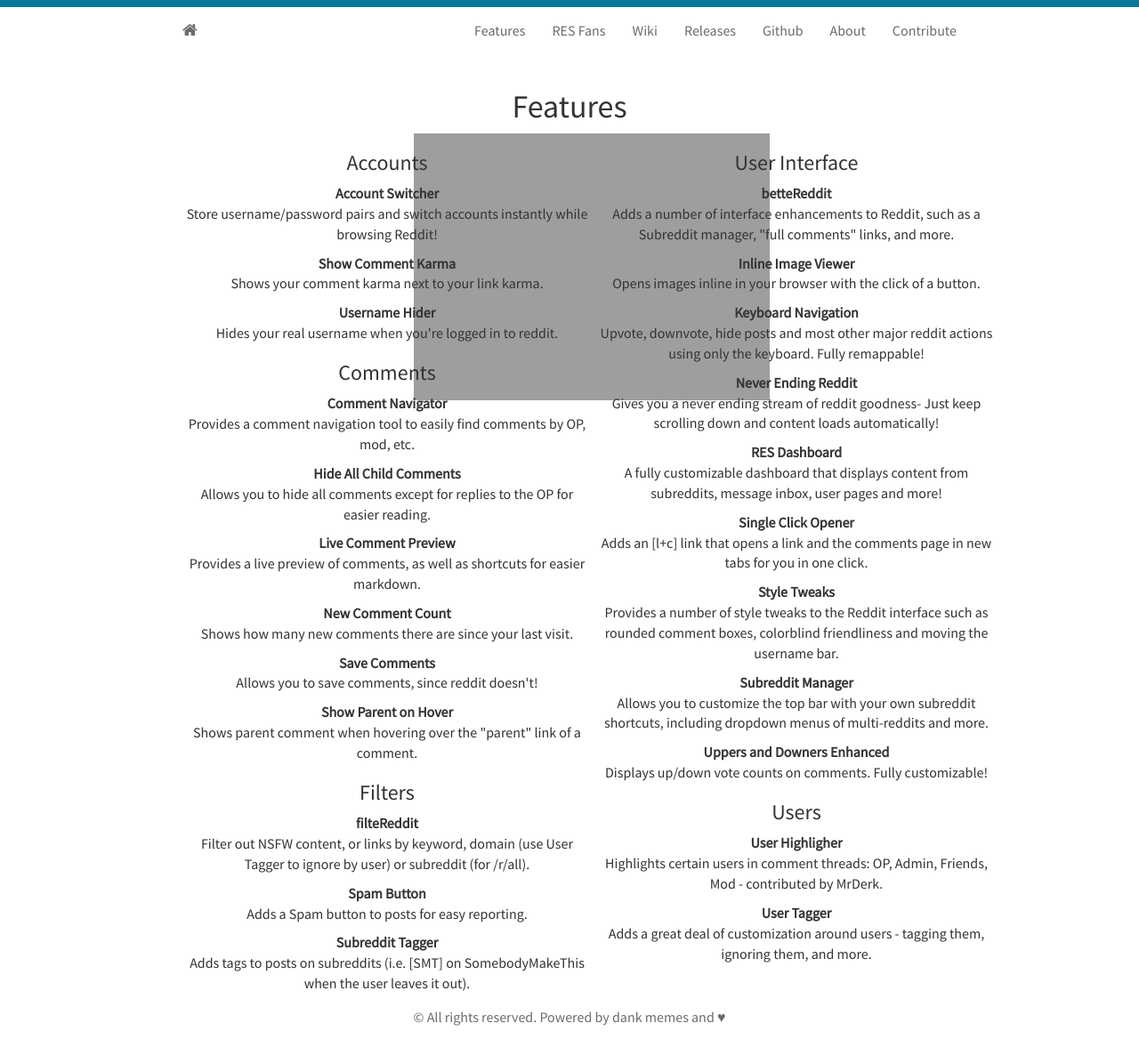
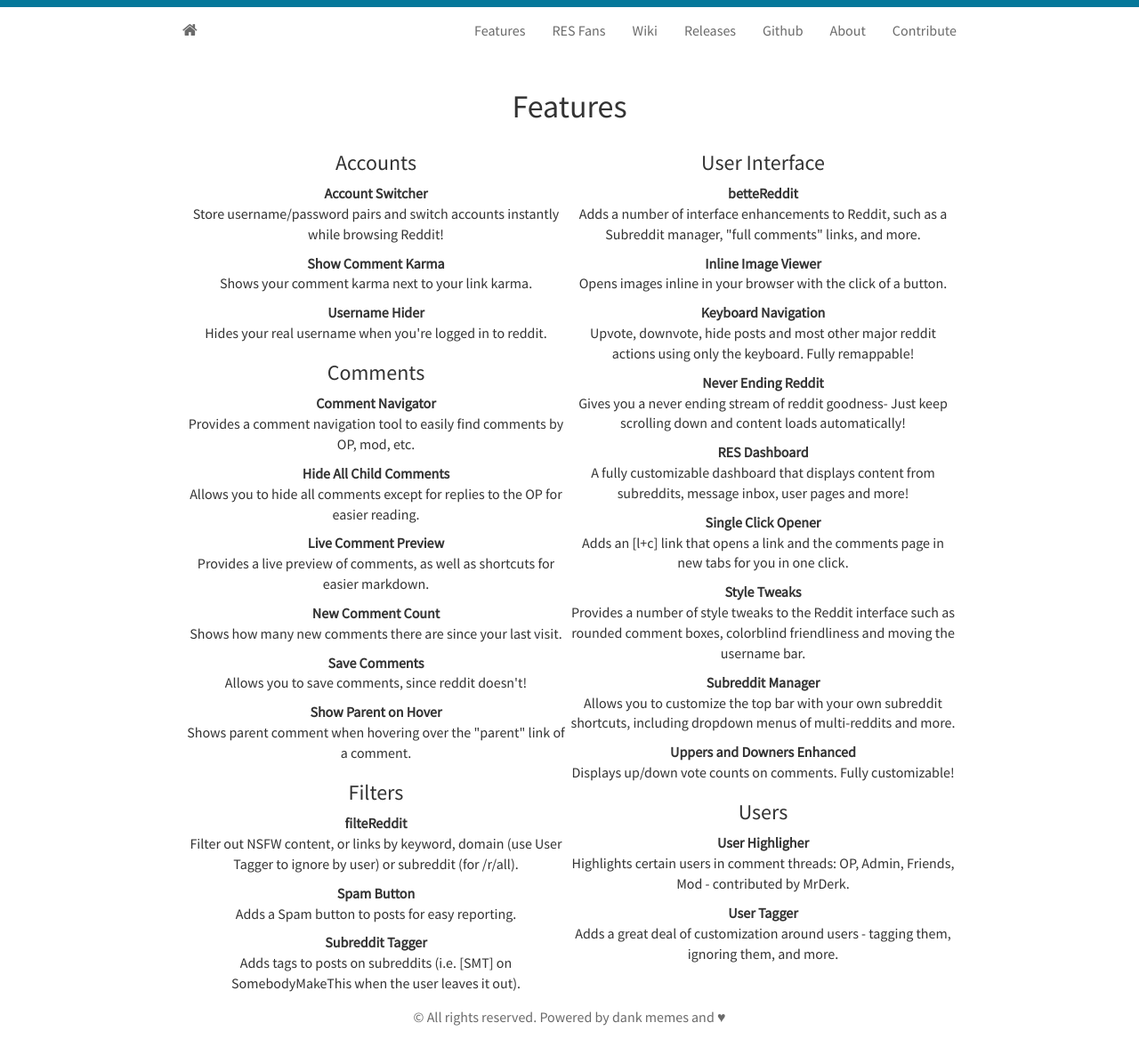
Before and after one commit to Reddit-Enhancement-Suite/Reddit-Enhancement-Suite.github.io, a Jekyll site: the page built from features.html, in a window 1280 px wide. Shown: the whole page at 89% size. Built offline with Jekyll 4.4.1, drawn with Linux system fonts in a browser that asks for light colours; nearby versions of some CDN libraries.

Commit message:
Update main.css

```diff
--- a/static/css/main.css
+++ b/static/css/main.css
@@ -89,8 +89,6 @@
 -------------------------------------------------- */
 .twoCol span{ width: 50%; float: left; }
 .clear { clear: both; }
-section{min-height:349px;width:920px;margin:0 auto;}
-section.shadow{background:url(images/bg-shadow-bottom.jpg) top center no-repeat;}
 
 .container {
   width: auto;
```
